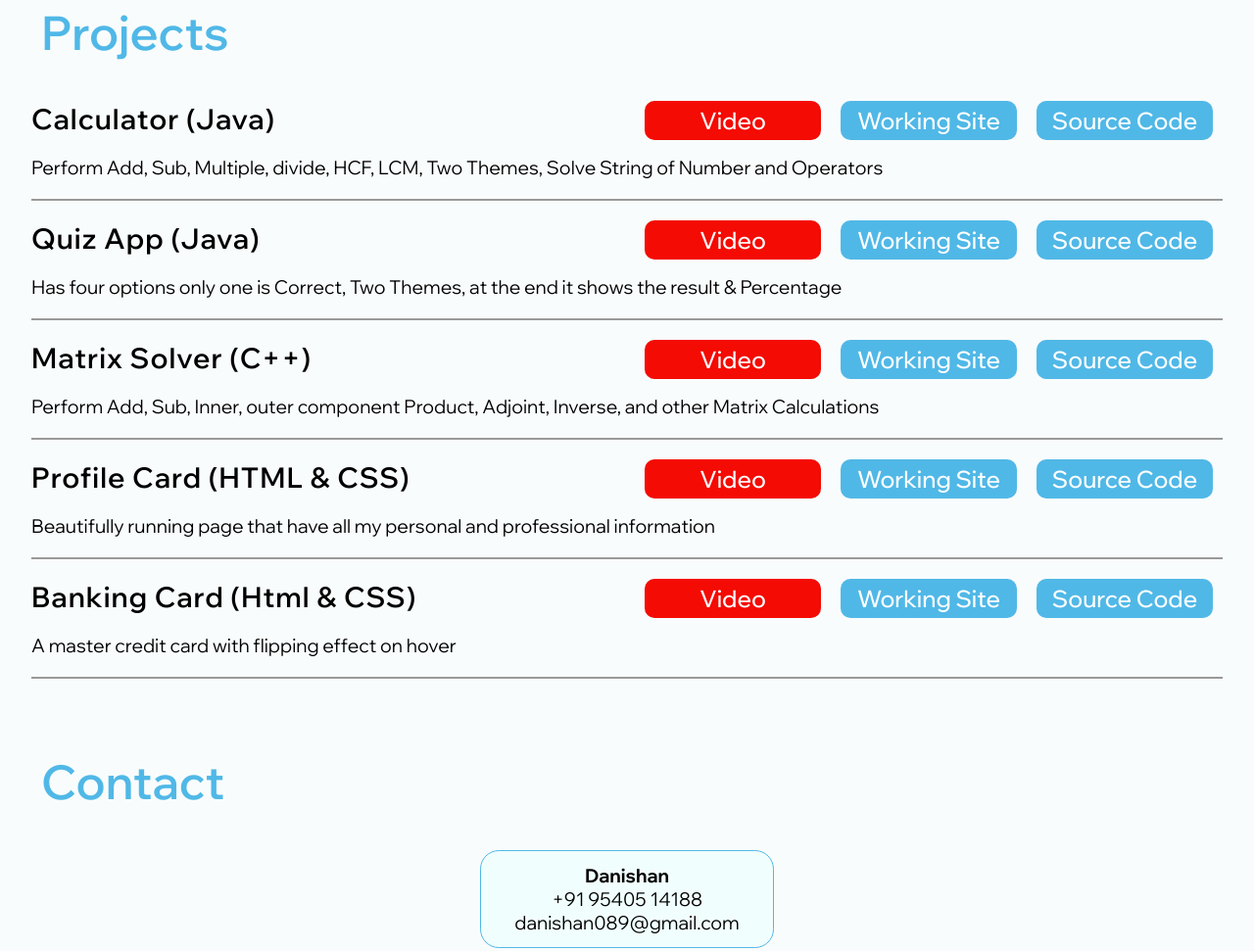
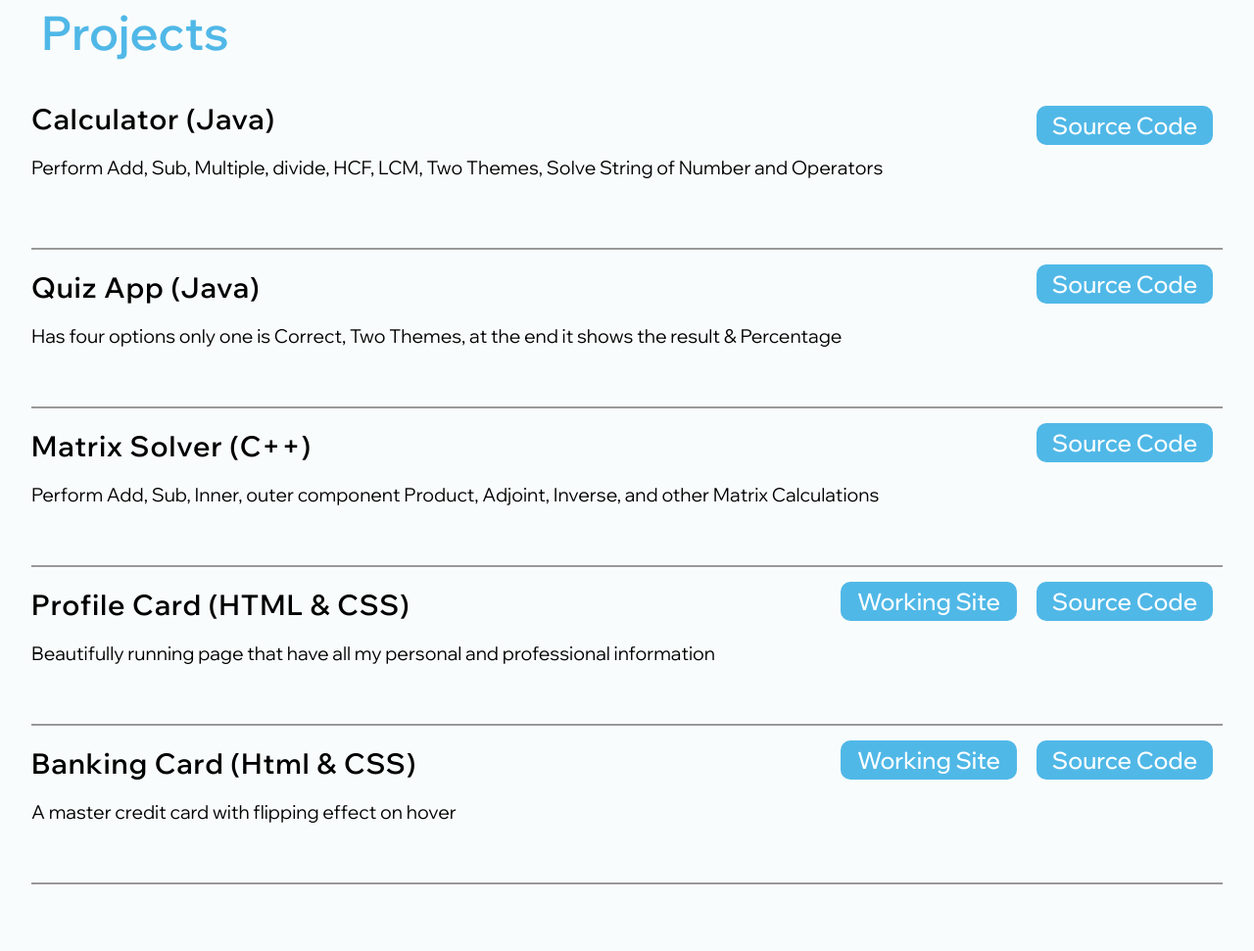
Before and after one commit to Danishan1/portfolio, a plain HTML site: page html/explore.html in a window 1280 px wide. Shown: the part 1647-2618 px from the top of the page at 98% size. Drawn offline with Linux system fonts and the light colour scheme.

Commit message:
Adding links and change project button behaviour

```diff
--- a/css/skill.css
+++ b/css/skill.css
@@ -41,10 +41,9 @@
 
 /* Projetcs */
 
-
 .proj-d2 {
-  display: flex;
-  justify-content: space-between;
+  /* display: flex; */
+  /* justify-content: space-between; */
 }
 .proj-d2 .proj-name {
   font-size: var(--size8L);
@@ -57,30 +56,32 @@
   margin-bottom: 10px;
 }
 
+.proj-d3 {
+  display: flex;
+  justify-content: flex-end;
+  position: relative;
+  top: -85px;
+}
+
 .proj-btn .btn {
   height: 40px;
   width: 180px;
   margin: 0 10px;
 }
 .proj-btn.b1 .btn {
-    background-color: var(--col-youtube);
-
+  background-color: var(--col-youtube);
 }
-
-.proj-d3 {
-  display: flex;
-  justify-content: center;
-}
-
 
 @media (max-width: 900px) {
   .proj-d2 {
     display: flex;
     flex-direction: column;
     margin-bottom: 15px;
+
   }
   .proj-d3 {
     justify-content: space-between;
+    top: 5px;
   }
 }
 @media (max-width: 630px) {
--- a/html/explore.html
+++ b/html/explore.html
@@ -242,9 +242,9 @@
                 <div class="proj-d2">
                     <div class="proj-name"></div>
                     <div class="proj-d3">
-                        <a href="" class="proj-btn b1"><span class="btn">Video</span></a>
-                        <a href="" class="proj-btn b2"><span class="btn">Working Site</span></a>
-                        <a href="" class="proj-btn b3"><span class="btn">Source Code</span></a>
+                        <a target="_blank" href="" class="proj-btn b1"><span class="btn">Video</span></a>
+                        <a target="_blank" href="" class="proj-btn b2"><span class="btn">Working Site</span></a>
+                        <a target="_blank" href="" class="proj-btn b3"><span class="btn">Source Code</span></a>
                     </div>
                 </div>
                 <div>
@@ -257,15 +257,18 @@
             <div class="proj-d4">
                 <div class="proj-d2">
                     <div class="proj-name">Calculator (Java)</div>
-                    <div class="proj-d3">
-                        <a href="" class="proj-btn b1"><span class="btn">Video</span></a>
-                        <a href="" class="proj-btn b2"><span class="btn">Working Site</span></a>
-                        <a href="" class="proj-btn b3"><span class="btn">Source Code</span></a>
+                    <div class="proj-detail">Perform Add, Sub, Multiple, divide, HCF, LCM, Two Themes, Solve String of
+                        Number and Operators
                     </div>
                 </div>
-                <div class="proj-detail">Perform Add, Sub, Multiple, divide, HCF, LCM, Two Themes, Solve String of
-                    Number and Operators
+
+                <div class="proj-d3">
+                    <!-- <a target="_blank" href="" class="proj-btn b1"><span class="btn">Video</span></a> -->
+                    <!-- <a target="_blank" href="" class="proj-btn b2"><span class="btn">Working Site</span></a> -->
+                    <a target="_blank" href="https://github.com/Danishan1/Java-Projects/tree/main/Calculator" class="proj-btn b3"><span
+                            class="btn">Source Code</span></a>
                 </div>
+
                 <span class="line"></span>
             </div>
 
@@ -273,15 +276,18 @@
             <div class="proj-d4">
                 <div class="proj-d2">
                     <div class="proj-name">Quiz App (Java)</div>
-                    <div class="proj-d3">
-                        <a href="" class="proj-btn b1"><span class="btn">Video</span></a>
-                        <a href="" class="proj-btn b2"><span class="btn">Working Site</span></a>
-                        <a href="" class="proj-btn b3"><span class="btn">Source Code</span></a>
+                    <div>
+                        Has four options only one is Correct, Two Themes, at the end it shows the result & Percentage
                     </div>
                 </div>
-                <div>
-                    Has four options only one is Correct, Two Themes, at the end it shows the result & Percentage
+
+                <div class="proj-d3">
+                    <!-- <a target="_blank" href="" class="proj-btn b1"><span class="btn">Video</span></a> -->
+                    <!-- <a target="_blank" href="" class="proj-btn b2"><span class="btn">Working Site</span></a> -->
+                    <a target="_blank" href="https://github.com/Danishan1/Java-Projects/tree/main/QuizGame" class="proj-btn b3"><span
+                            class="btn">Source Code</span></a>
                 </div>
+
                 <span class="line"></span>
             </div>
 
@@ -289,15 +295,19 @@
             <div class="proj-d4">
                 <div class="proj-d2">
                     <div class="proj-name">Matrix Solver (C++)</div>
-                    <div class="proj-d3">
-                        <a href="" class="proj-btn b1"><span class="btn">Video</span></a>
-                        <a href="" class="proj-btn b2"><span class="btn">Working Site</span></a>
-                        <a href="" class="proj-btn b3"><span class="btn">Source Code</span></a>
+                    <div>
+                        Perform Add, Sub, Inner, outer component Product, Adjoint, Inverse, and other Matrix
+                        Calculations
                     </div>
                 </div>
-                <div>
-                    Perform Add, Sub, Inner, outer component Product, Adjoint, Inverse, and other Matrix Calculations
+
+                <div class="proj-d3">
+                    <!-- <a target="_blank" href="" class="proj-btn b1"><span class="btn">Video</span></a> -->
+                    <!-- <a target="_blank" href="" class="proj-btn b2"><span class="btn">Working Site</span></a> -->
+                    <a target="_blank" href="https://github.com/Danishan1/CPP-Projects/tree/main/Matrix_Solver"
+                        class="proj-btn b3"><span class="btn">Source Code</span></a>
                 </div>
+
                 <span class="line"></span>
             </div>
 
@@ -305,15 +315,20 @@
             <div class="proj-d4">
                 <div class="proj-d2">
                     <div class="proj-name">Profile Card (HTML & CSS)</div>
-                    <div class="proj-d3">
-                        <a href="" class="proj-btn b1"><span class="btn">Video</span></a>
-                        <a href="" class="proj-btn b2"><span class="btn">Working Site</span></a>
-                        <a href="" class="proj-btn b3"><span class="btn">Source Code</span></a>
+                    <div>
+                        Beautifully running page that have all my personal and professional information
                     </div>
                 </div>
-                <div>
-                    Beautifully running page that have all my personal and professional information
+
+
+                <div class="proj-d3">
+                    <!-- <a target="_blank" href="" class="proj-btn b1"><span class="btn">Video</span></a> -->
+                    <a target="_blank" href="https://danishan1.github.io/danishan/" class="proj-btn b2"><span class="btn">Working
+                            Site</span></a>
+                    <a target="_blank" href="https://github.com/Danishan1/danishan" class="proj-btn b3"><span class="btn">Source
+                            Code</span></a>
                 </div>
+
                 <span class="line"></span>
             </div>
 
@@ -321,15 +336,19 @@
             <div class="proj-d4">
                 <div class="proj-d2">
                     <div class="proj-name">Banking Card (Html & CSS)</div>
-                    <div class="proj-d3">
-                        <a href="" class="proj-btn b1"><span class="btn">Video</span></a>
-                        <a href="" class="proj-btn b2"><span class="btn">Working Site</span></a>
-                        <a href="" class="proj-btn b3"><span class="btn">Source Code</span></a>
+                    <div>
+                        A master credit card with flipping effect on hover
                     </div>
                 </div>
-                <div>
-                    A master credit card with flipping effect on hover
+
+                <div class="proj-d3">
+                    <!-- <a target="_blank" target="_blank" href="" class="proj-btn b1"><span class="btn">Video</span></a> -->
+                    <a target="_blank" href="https://danishan1.github.io/atm-card/" class="proj-btn b2"><span class="btn">Working
+                            Site</span></a>
+                    <a target="_blank"  href="https://github.com/Danishan1/atm-card" class="proj-btn b3"><span class="btn">Source
+                            Code</span></a>
                 </div>
+
                 <span class="line"></span>
             </div>
 
```
